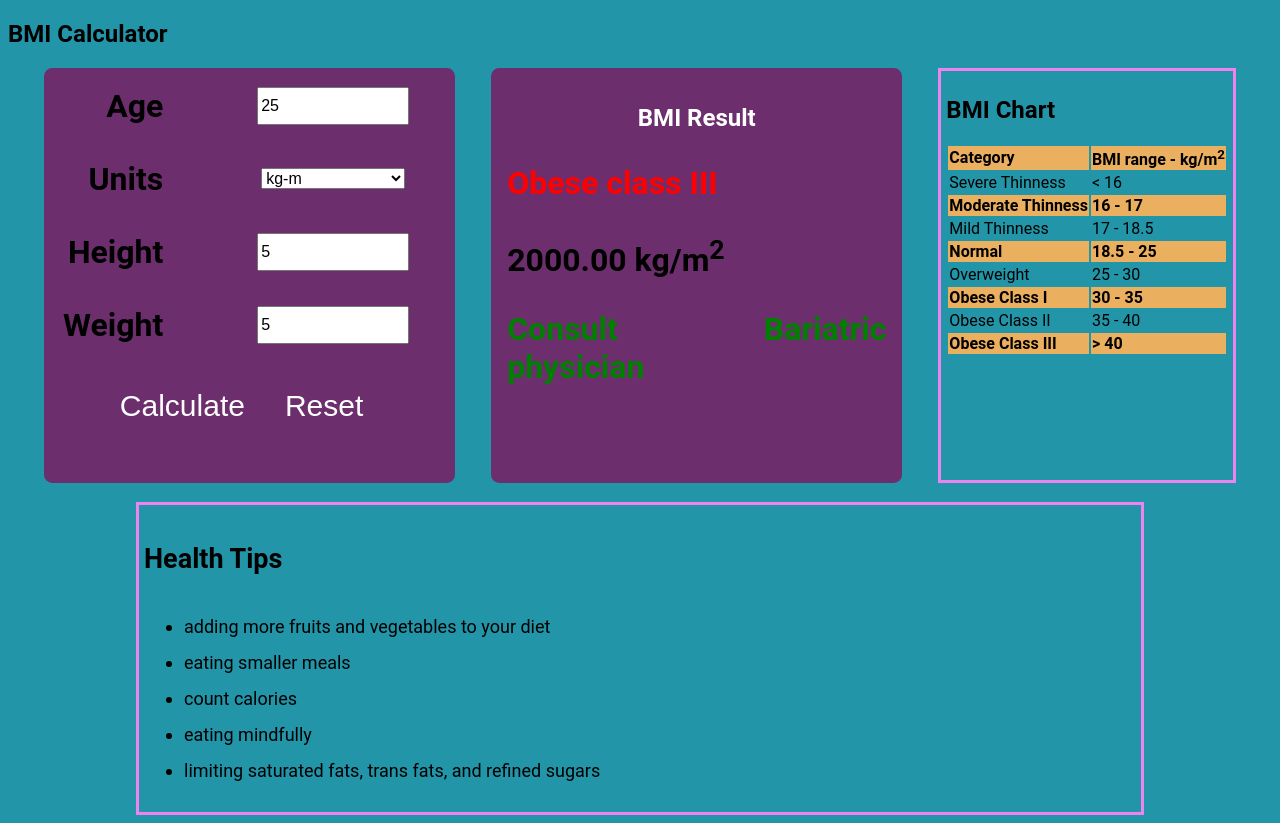
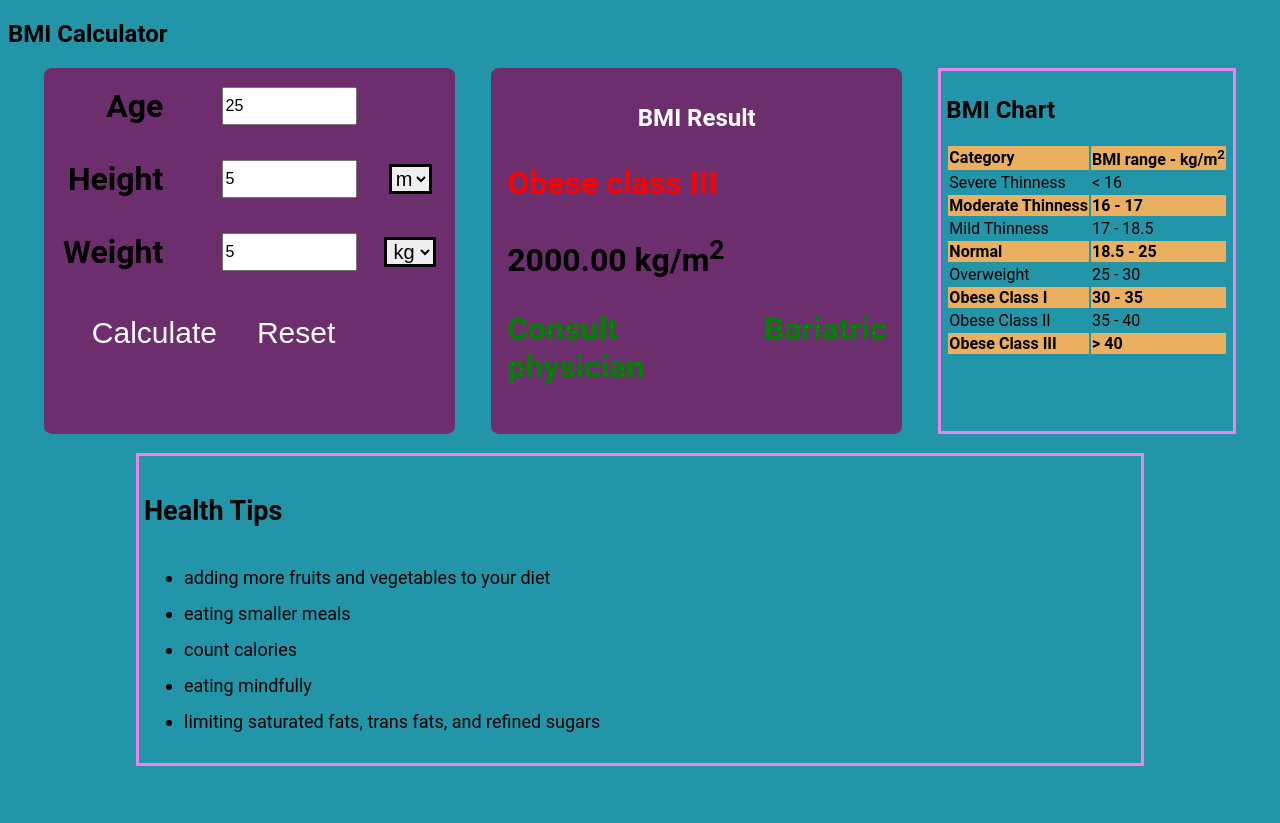
Before and after one commit to karthikeyandhanasekar/BMI-Calculator, a plain HTML site: page index.html in a window 1280 px wide. Both pictures are taken after typing "5", "5" into the empty fields and a click on the input "Calculate". After the commit the page ends 800 px from the top, so only its background shows below. Drawn offline with Linux system fonts and the light colour scheme.

Commit message:
change little logic

```diff
--- a/css/index.css
+++ b/css/index.css
@@ -24,14 +24,22 @@ body
 #input form table tr th
 {
     font-size: 2rem;
-    padding-right: 4rem;
+    padding-right: 2rem;
     text-align: right;
     width: fit-content;
 
 }
 #input form table tr td
 {
-    width: min-content;
+    width: fit-content;
+    text-align: center;
+
+}
+#input form table tr td select
+{
+    border : solid;
+    font-size: 20px;
+    width: fit-content;
     text-align: center;
 
 }
--- a/index.html
+++ b/index.html
@@ -25,6 +25,7 @@
                         <th>Age</th>
                         <td><input type="number" name="" id="age" placeholder="" value="25"  required ></td>
                     </tr>
+                    <!--
                     <tr>
                         <th>Units</th>
                         <td colspan="1">
@@ -35,14 +36,27 @@
                             </select>
                         </td>
                     </tr>
+                    -->
                     <tr>
 
                         <th>Height</th>
                         <td><input type="number" name="" id="height" placeholder="m"  required ></td>
+                        <td>
+                            <select name="option" id="heightoption" onchange="return changemetrics(this)">
+                                <option value="m">m</option>
+                                <option value="in">in</option>
+                            </select>
+                        </td>
                     </tr>
                     <tr>
                         <th>Weight</th>
                         <td><input type="number" name="" id="weight" placeholder="kg" required ></td>
+                        <td>
+                            <select name="option" id="weightoption" onchange="return changemetrics(this)">
+                                <option value="kg">kg</option>
+                                <option value="lbs">lbs</option>
+                            </select>
+                        </td>
                     </tr>
                     <tr>
                         <td colspan="2">
--- a/js/index.js
+++ b/js/index.js
@@ -38,21 +38,23 @@ var output=document.getElementById('output')
 
 
 
-var option = document.getElementById('option').value
+var heightoption = document.getElementById('heightoption').value
+var weightoption = document.getElementById('weightoption').value
+
 
 var bmi=0
-if (option === "kg-m" )
+if (heightoption=== "m"  && weightoption ==="kg" )
 {
      bmi = (weight / ((height**2) / 10000)).toFixed(2)
 
      //alert("Indian" + " " +  bmi)
-
 }
 else
 {
     bmi = ( (703 * weight) / (height**2) ).toFixed(2)
     //alert("US" + " " +  bmi)
 }
+
 
 document.getElementById("bmivalue").innerHTML = bmi + " kg/m<sup>2</sup>"
 if (bmi < 18.5)
@@ -127,8 +129,6 @@ else
     intro.style.visibility="visible"
     output.style.visibility="visible"
     output.style.display="block"
-
 }
-
 return false
 }
```
